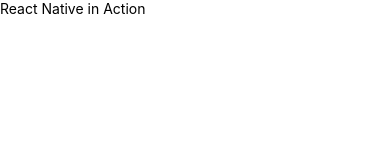
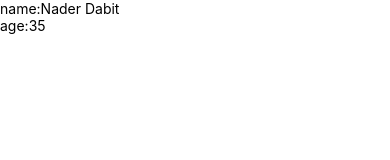
Before and after one commit to skullax9/RN2021, a React Native app: screen / in a window 390 px wide. Shown: the top 160 px of the page. Built offline with nearby package versions, Linux system fonts and the light colour scheme.

Commit message:
04/03실습 및 README.md 작성

```diff
--- a/App.js
+++ b/App.js
@@ -5,43 +5,53 @@
  * @format
  * @flow strict-local
  */
-
+// 예 2.16
 import React from 'react';
 import type {Node} from 'react';
 import {
   SafeAreaView,
+  ScrollView,
+  StatusBar,
   StyleSheet,
-  ScrollView,
+  Text,
+  useColorScheme,
   View,
-  Text,
-  StatusBar,
 } from 'react-native';
 
 import {
+  Colors,
+  DebugInstructions,
   Header,
   LearnMoreLinks,
-  Colors,
-  DebugInstructions,
   ReloadInstructions,
 } from 'react-native/Libraries/NewAppScreen';
 
-class App extends React.Component {
-  render() {
-    let book = "React Native in Action"
-    return (
-        <BookDisplay book={book}/>
-    )
+class App extends React.Component{
+  constructor(){
+    super()
+    this.state={loading:true, data:{}}
   }
-}
-
-class BookDisplay extends React.Component {
-  render() {
-    return(
-    <View>
-      <Text>{this.props.book}</Text>
-    </View>
-    )
+  componentDidMount(){
+    //   #simulate ajex call
+      setTimeout(()=>{
+          this.setState({
+              loading:false,
+              data:{name:'Nader Dabit',age:35}
+          })
+      },2000)
   }
+    render(){
+        if(this.state.loading){
+            return <Text>Loading</Text>
+        }
+        const {name,age} = this.state.data
+        return(
+            <View >
+                <Text>name:{name}</Text>
+                <Text>age:{age}</Text>
+            </View>
+        )
+    }
 }
 
 export default App;
```
Also changed, not shown: 1 other file (tests, documents, lock files or other folders).
